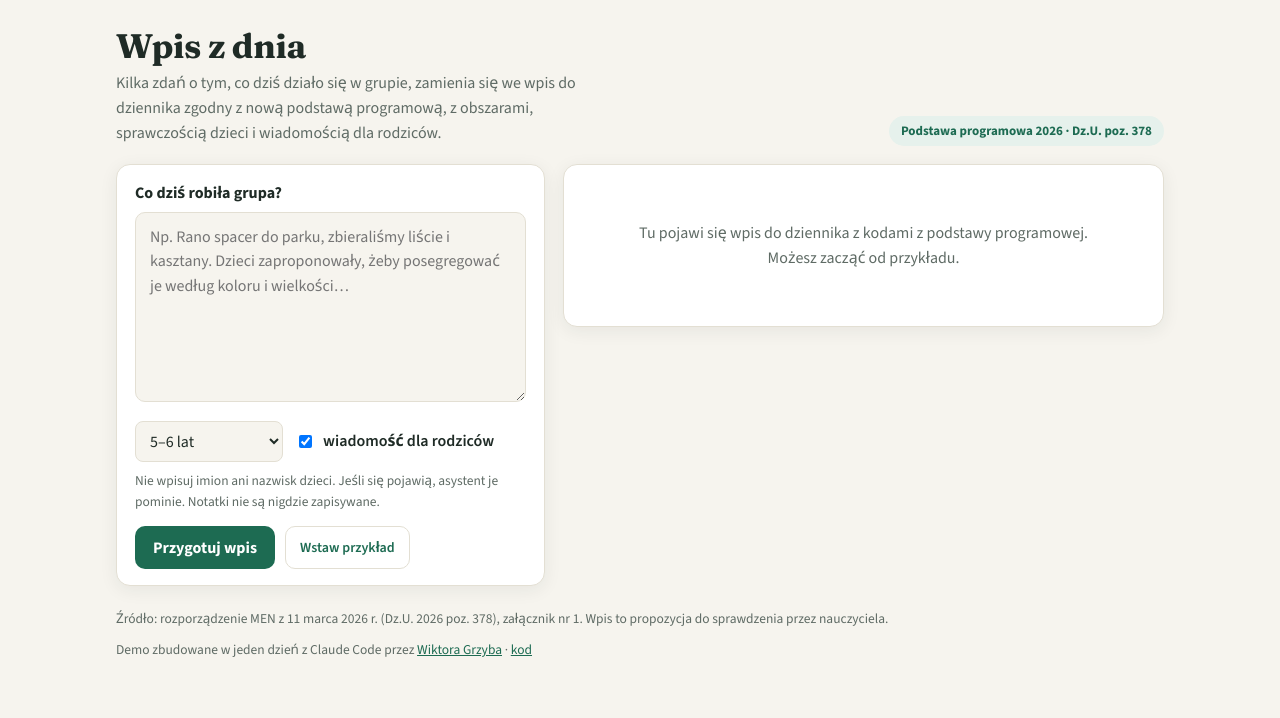
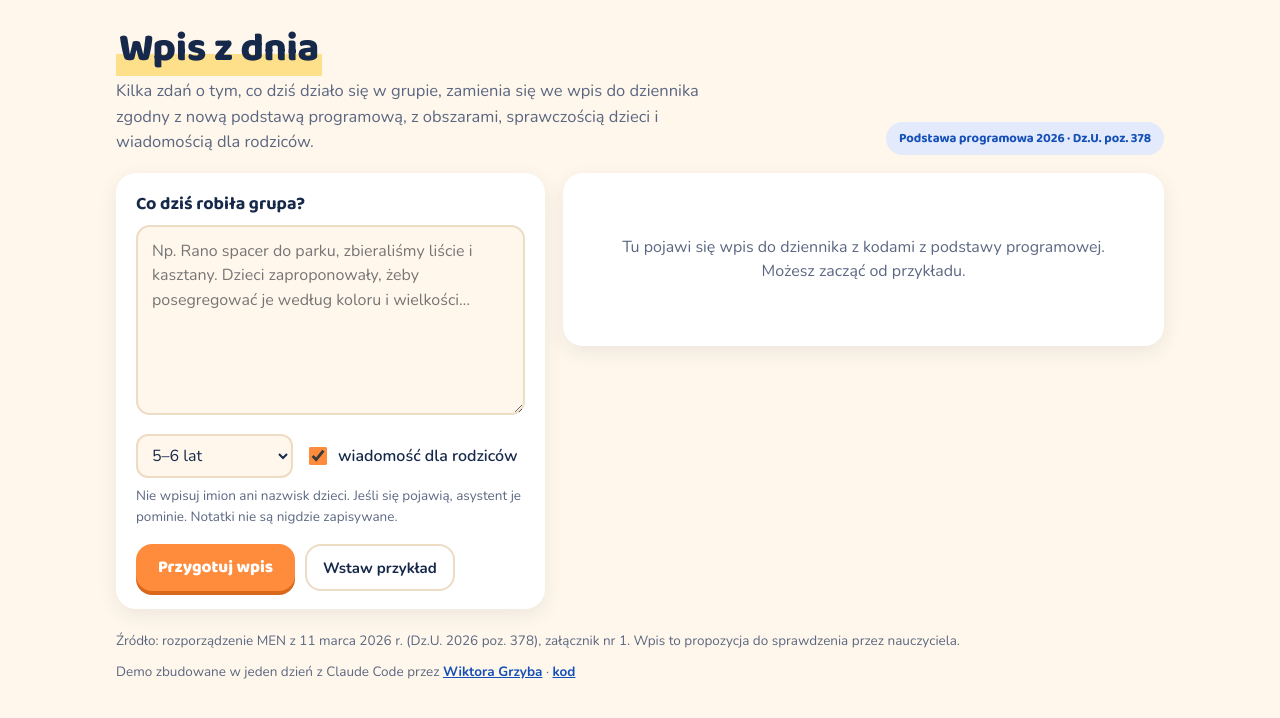
Before and after one commit to Wikiist/wpis-z-dnia, a website: page public/index.html in a window 1280 px wide. Drawn offline with nearby package versions, Linux system fonts and the light colour scheme.

Commit message:
Restyle in the KidStella / Ask Wiktor look
Co-Authored-By: Claude Opus 5.5 <noreply@anthropic.com>

```diff
--- a/public/index.html
+++ b/public/index.html
@@ -6,55 +6,60 @@
 <title>Wpis z dnia · asystent dokumentacji przedszkolnej</title>
 <meta name="description" content="Z kilku zdań o dniu grupy powstaje wpis do dziennika zgodny z nową podstawą programową wychowania przedszkolnego (2026), z obszarami, sprawczością dzieci i wiadomością dla rodziców.">
 <link rel="preconnect" href="https://fonts.googleapis.com">
-<link href="https://fonts.googleapis.com/css2?family=Fraunces:opsz,wght@9..144,600;9..144,700&family=Source+Sans+3:wght@400;600;700&display=swap" rel="stylesheet">
+<link href="https://fonts.googleapis.com/css2?family=Baloo+2:wght@600;700;800&family=Nunito:wght@400;600;700&display=swap" rel="stylesheet">
 <style>
-  /* Notebook on a teacher's desk: warm paper, deep green ink, one marker colour for codes */
-  :root { --bg:#f6f4ee; --paper:#ffffff; --ink:#1f2b26; --muted:#5f6b65; --line:#e3dfd3; --green:#1d6b52; --green-soft:#e6f1ec; --marker:#fbe7a1; --shadow:0 4px 18px rgba(31,43,38,.07); }
-  @media (prefers-color-scheme: dark) { :root:not([data-theme="light"]) { --bg:#131a17; --paper:#1b2420; --ink:#ecf1ee; --muted:#a5b1ab; --line:#2c3833; --green:#6fcaa6; --green-soft:#1f3a30; --marker:#5a4a12; --shadow:0 4px 18px rgba(0,0,0,.3); color-scheme: dark; } }
+  /* Same family as KidStella and Ask Wiktor: cream room, navy ink, orange action, yellow marker for curriculum codes */
+  :root { --bg:#fff7eb; --paper:#ffffff; --ink:#17294a; --muted:#5b6782; --line:#ecdcc4; --green:#1450b8; --green-soft:#e3eafb; --accent:#ff8b3d; --accent-deep:#d9681c; --marker:#ffe08a; --shadow:0 6px 20px rgba(23,41,74,.08); }
+  @media (prefers-color-scheme: dark) { :root:not([data-theme="light"]) { --bg:#0f1a33; --paper:#17264a; --ink:#fff4e3; --muted:#b9c3dc; --line:#2a3c66; --green:#9db8ff; --green-soft:#24386a; --accent:#ff9a55; --accent-deep:#d9681c; --marker:rgba(255,215,94,.35); --shadow:0 6px 20px rgba(0,0,0,.3); color-scheme: dark; } }
   * { box-sizing: border-box; }
-  body { margin:0; background: var(--bg); color: var(--ink); font: 16px/1.55 "Source Sans 3", "Segoe UI", system-ui, sans-serif; }
+  body { margin:0; background: var(--bg); color: var(--ink); font: 16px/1.55 Nunito, "Segoe UI", system-ui, sans-serif; }
   main { max-width: 1080px; margin: 0 auto; padding: 28px max(16px, env(safe-area-inset-left)) 40px max(16px, env(safe-area-inset-right)); }
   header { display:flex; justify-content: space-between; align-items: flex-end; gap: 16px; flex-wrap: wrap; margin-bottom: 18px; }
-  h1 { font-family: Fraunces, Georgia, serif; font-size: 34px; line-height: 1.1; margin: 0; letter-spacing: -.3px; }
-  .lede { color: var(--muted); margin: 6px 0 0; max-width: 62ch; }
-  .badge { font-size: 13px; color: var(--green); background: var(--green-soft); border-radius: 999px; padding: 5px 12px; font-weight: 700; white-space: nowrap; }
+  h1 { font-family: "Baloo 2", Nunito, system-ui, sans-serif; font-weight: 800; font-size: 40px; line-height: 1.05; margin: 0; letter-spacing: -.3px; }
+  h1 span { background: linear-gradient(transparent 58%, var(--marker) 58%, var(--marker) 92%, transparent 92%); padding: 0 3px; }
+  .lede { color: var(--muted); margin: 8px 0 0; max-width: 62ch; font-size: 16.5px; }
+  .badge { font: 700 13px "Baloo 2", Nunito, sans-serif; color: var(--green); background: var(--green-soft); border-radius: 999px; padding: 6px 13px; white-space: nowrap; }
   .grid { display:grid; grid-template-columns: minmax(0, 5fr) minmax(0, 7fr); gap: 18px; align-items: start; }
-  @media (max-width: 860px) { .grid { grid-template-columns: 1fr; } }
-  .card { background: var(--paper); border: 1px solid var(--line); border-radius: 14px; padding: 16px 18px; box-shadow: var(--shadow); min-width: 0; }
-  label { font-weight: 700; display:block; margin-bottom: 6px; }
-  textarea { width:100%; min-height: 190px; resize: vertical; font: inherit; padding: 12px 14px; border-radius: 10px; border: 1px solid var(--line); background: var(--bg); color: var(--ink); }
+  @media (max-width: 860px) { .grid { grid-template-columns: 1fr; } h1 { font-size: 32px; } }
+  .card { background: var(--paper); border-radius: 20px; padding: 18px 20px; box-shadow: var(--shadow); min-width: 0; }
+  label { font-weight: 700; display:block; margin-bottom: 6px; font-family: "Baloo 2", Nunito, sans-serif; font-size: 18px; }
+  textarea { width:100%; min-height: 190px; resize: vertical; font: inherit; padding: 12px 14px; border-radius: 14px; border: 2px solid var(--line); background: var(--bg); color: var(--ink); }
   textarea:focus, select:focus, button:focus-visible { outline: 3px solid var(--marker); outline-offset: 1px; }
   .row { display:flex; gap: 12px; flex-wrap: wrap; align-items: center; margin-top: 12px; }
-  select { font: inherit; padding: 8px 10px; border-radius: 8px; border: 1px solid var(--line); background: var(--bg); color: var(--ink); }
-  .check { display:flex; gap: 8px; align-items:center; font-weight: 600; margin: 0; }
+  select { font: inherit; padding: 8px 10px; border-radius: 12px; border: 2px solid var(--line); background: var(--bg); color: var(--ink); }
+  .check { display:flex; gap: 8px; align-items:center; font: 600 16px Nunito, sans-serif; margin: 0; }
+  .check input { accent-color: var(--accent); width: 18px; height: 18px; }
   .hint { font-size: 13.5px; color: var(--muted); margin: 8px 0 0; }
-  .btns { display:flex; gap: 10px; flex-wrap: wrap; margin-top: 14px; }
-  button.primary { font: 700 16px "Source Sans 3", sans-serif; background: var(--green); color: #fff; border: 0; border-radius: 10px; padding: 11px 18px; cursor: pointer; }
+  .btns { display:flex; gap: 10px; flex-wrap: wrap; margin-top: 16px; }
+  button.primary { font: 800 17px "Baloo 2", Nunito, sans-serif; background: var(--accent); color: #fff; border: 0; border-radius: 16px; padding: 10px 22px; cursor: pointer; box-shadow: 0 4px 0 var(--accent-deep); transition: transform .1s, box-shadow .1s; }
+  button.primary:active { transform: translateY(3px); box-shadow: 0 1px 0 var(--accent-deep); }
   button.primary:disabled { opacity: .55; cursor: default; }
-  button.ghost { font: 600 14px "Source Sans 3", sans-serif; background: transparent; color: var(--green); border: 1px solid var(--line); border-radius: 10px; padding: 9px 14px; cursor: pointer; }
-  .out h2 { font-family: Fraunces, Georgia, serif; font-size: 22px; margin: 0 0 4px; }
-  .section { border-top: 1px solid var(--line); padding-top: 12px; margin-top: 12px; }
+  button.ghost { font: 700 15px Nunito, sans-serif; background: var(--paper); color: var(--ink); border: 2px solid var(--line); border-radius: 16px; padding: 9px 16px; cursor: pointer; }
+  button.ghost:hover { border-color: var(--accent); }
+  .out h2 { font-family: "Baloo 2", Nunito, sans-serif; font-weight: 800; font-size: 25px; line-height: 1.15; margin: 0 0 4px; }
+  .section { border-top: 2px dashed var(--line); padding-top: 12px; margin-top: 12px; }
   .section:first-of-type { border-top: 0; padding-top: 0; margin-top: 0; }
-  .label { font-size: 12.5px; font-weight: 700; letter-spacing: .8px; text-transform: uppercase; color: var(--muted); margin-bottom: 4px; display:flex; justify-content: space-between; align-items:center; gap: 8px; }
-  .copy { font: 600 12.5px "Source Sans 3", sans-serif; text-transform: none; letter-spacing: 0; background: transparent; color: var(--green); border: 1px solid var(--line); border-radius: 8px; padding: 3px 9px; cursor: pointer; }
-  .codes { display:flex; flex-direction: column; gap: 8px; margin: 0; padding: 0; list-style: none; }
+  .label { font: 700 12.5px Nunito, sans-serif; letter-spacing: .9px; text-transform: uppercase; color: var(--green); margin-bottom: 4px; display:flex; justify-content: space-between; align-items:center; gap: 8px; }
+  .copy { font: 700 12.5px Nunito, sans-serif; text-transform: none; letter-spacing: 0; background: var(--paper); color: var(--ink); border: 2px solid var(--line); border-radius: 10px; padding: 3px 10px; cursor: pointer; }
+  .copy:hover { border-color: var(--accent); }
+  .codes { display:flex; flex-direction: column; gap: 10px; margin: 0; padding: 0; list-style: none; }
   .codes li { display:grid; grid-template-columns: auto 1fr; gap: 10px; align-items: start; }
-  .code { font-weight: 700; background: var(--marker); border-radius: 6px; padding: 1px 7px; font-variant-numeric: tabular-nums; white-space: nowrap; }
+  .code { font: 800 15px "Baloo 2", Nunito, sans-serif; background: var(--marker); border-radius: 8px; padding: 1px 8px; font-variant-numeric: tabular-nums; white-space: nowrap; }
   .codes small { display:block; color: var(--muted); }
-  .empty { color: var(--muted); text-align: center; padding: 40px 10px; }
-  .error { color: #b3261e; font-weight: 600; }
+  .empty { color: var(--muted); text-align: center; padding: 44px 10px; }
+  .error { color: #c0392b; font-weight: 700; }
   footer { margin-top: 22px; font-size: 13.5px; color: var(--muted); display:flex; justify-content: space-between; gap: 10px; flex-wrap: wrap; }
-  footer a { color: var(--green); }
+  footer a { color: var(--green); font-weight: 700; }
   .spinner { display:inline-block; width: 14px; height: 14px; border: 2px solid currentColor; border-right-color: transparent; border-radius: 50%; animation: spin .8s linear infinite; vertical-align: -2px; margin-right: 6px; }
   @keyframes spin { to { transform: rotate(360deg); } }
-  @media (prefers-reduced-motion: reduce) { .spinner { animation: none; } }
+  @media (prefers-reduced-motion: reduce) { .spinner { animation: none; } button.primary { transition: none; } }
 </style>
 </head>
 <body>
 <main>
   <header>
     <div>
-      <h1>Wpis z dnia</h1>
+      <h1><span>Wpis z dnia</span></h1>
       <p class="lede">Kilka zdań o tym, co dziś działo się w grupie, zamienia się we wpis do dziennika zgodny z nową podstawą programową, z obszarami, sprawczością dzieci i wiadomością dla rodziców.</p>
     </div>
     <span class="badge">Podstawa programowa 2026 · Dz.U. poz. 378</span>
```
